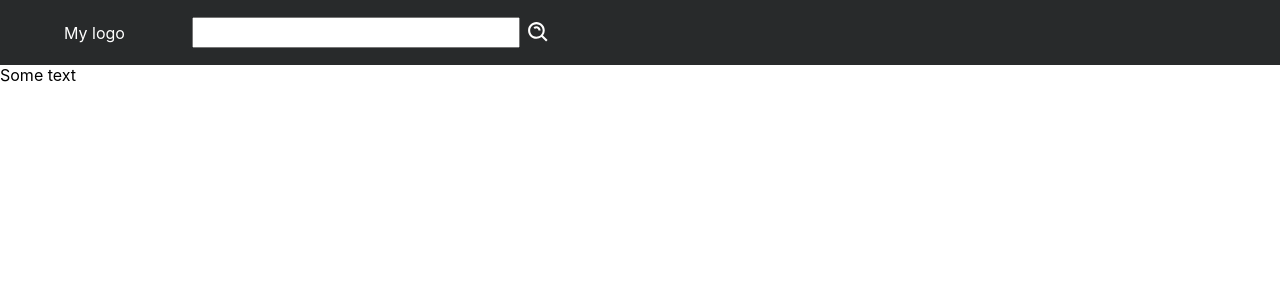
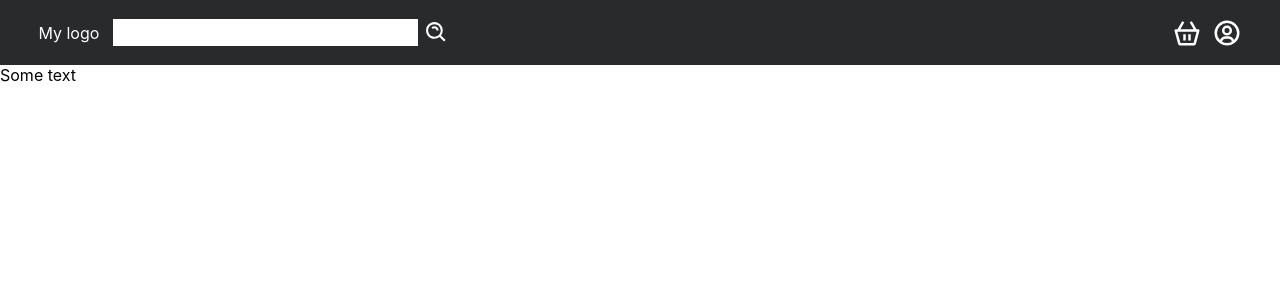
Before and after one commit to srevinU/myApp_b_repo, a React (Create React App) app in the folder myapp_b/: page / in a window 1280 px wide. Shown: the top 300 px of the page. Built offline with nearby package versions, Linux system fonts and the light colour scheme.

Commit message:
Navbar inProgress

```diff
--- a/myapp_b/src/App.js
+++ b/myapp_b/src/App.js
@@ -1,7 +1,7 @@
 
 import React from "react";
 import './App.css';
-import Navbar from './component_js/Navnar';
+import Navbar from './component_js/Navbar';
 import Home from './component_js/Home';
 
 function App() {
--- /dev/null
+++ b/myapp_b/src/component_css/DropDownProfil.css
@@ -0,0 +1,12 @@
+.dropDownProfilDisplayed {
+    position: absolute;
+    padding:10%;
+    background-color: grey;
+    top: 65px;
+    left: 80%;
+    color: royalblue;
+}
+
+.dropDownProfilHid {
+   display: none;
+}
--- a/myapp_b/src/component_css/Navbar.css
+++ b/myapp_b/src/component_css/Navbar.css
@@ -1,18 +1,25 @@
 .navbar {
     background-color: rgb(40, 42, 43);
+    /* background-color: rgba(160, 4, 250, 0.829); */
     align-items: center;
     display: flex;
     position: sticky;
+    padding-left: 3%;
+    padding-right: 3%;
     top: 0;
     z-index: 100;
     height: 65px;
     color: white;
+    transition: 1 ease;
+}
+
+.navbar .logos:hover{
+    opacity: 0.5;
 }
 
 .nav_logo {
     display: flex;
-    width: 10%;
-    margin-left: 5%;
+    width: 75px;
 }
 
 .nav_search_bar {
@@ -21,6 +28,7 @@
 }
 
 .nav_search_bar .search_input {
+    border: none;
     width: 50%;
     height: 25px;
     outline: none;
@@ -29,11 +37,27 @@
 .nav_search_logo {
     display: flex;
     color:  white;
-    cursor: pointer;
     margin: auto 1%;
 }
 
-.logos {
+
+.nav_search_logo .logos {
     width: 25px;
     height: 25px;
+    cursor: pointer;
 }
+
+.nav_options {
+    display: flex;
+    margin-left: auto;
+}
+
+.nav_options .logos {
+    width: 30px;
+    height: 30px;
+    cursor: pointer;
+}
+
+.nav_options #basketLogo {
+    margin-right: 10px;
+}
--- /dev/null
+++ b/myapp_b/src/component_js/DropDownProfil.js
@@ -0,0 +1,12 @@
+import "../component_css/DropDownProfil.css"
+
+function DropDownProfil(props) {
+
+    return (
+      <div className={ props.clicked ? "dropDownProfilDisplayed" : "dropDownProfilHid"}>
+        <p>Hello</p>
+      </div>
+    );
+  }
+
+  export default DropDownProfil;
--- /dev/null
+++ b/myapp_b/src/component_js/Navbar.js
@@ -0,0 +1,51 @@
+import React, { useState } from 'react';
+import "../component_css/Navbar.css";
+import { BiSearchAlt, BiBasket, BiUserCircle } from 'react-icons/bi';
+import DropDownProfil from "./DropDownProfil";
+import "../component_css/DropDownProfil.css";
+
+
+
+function Navbar() {
+
+  const [clickProfile, setClickProfile] = useState(false);
+  const [clickBasket, setClickBasket] = useState(false);
+
+
+  const logoOnClickProfilOption = () => {
+    setClickProfile(!clickProfile);
+  }
+
+  const logoOnClickBasketOption = () => {
+    setClickBasket(!setClickBasket);
+  }
+
+    return (
+      <div className="navbar">
+
+        <div className="nav_logo">
+          <div>My logo</div>
+        </div>
+
+        <div className="nav_search_bar">
+          <input className="search_input"/>
+          <div className="nav_search_logo">
+            <BiSearchAlt className="logos"/>
+          </div>
+        </div>
+
+        <div className="nav_options">
+
+        <BiBasket className="logos" id="basketLogo" onClick= {logoOnClickBasketOption}/>
+        <BiUserCircle className="logos" id="userLogo" onClick= {logoOnClickProfilOption}/>
+
+        </div>
+
+        <DropDownProfil clicked={clickProfile}/>
+
+      </div>
+    );
+  }
+
+
+  export default Navbar;
--- a/myapp_b/src/component_js/Navnar.js
+++ /dev/null
@@ -1,29 +0,0 @@
-import "../component_css/Navbar.css"
-import { BiSearchAlt } from 'react-icons/bi';
-
-
-const logoOnClick = () => {
-  console.warn("There is a click !");
-}
-
-function Navbar() {
-
-    return (
-      <div className="navbar">
-
-        <div className="nav_logo">
-          <div>My logo</div>
-        </div>
-
-        <div className="nav_search_bar">
-          <input className="search_input"/>
-          <div className="nav_search_logo" onClick= {logoOnClick}>
-            <BiSearchAlt className="logos"/>
-          </div>
-        </div>
-
-      </div>
-    );
-  }
-
-  export default Navbar;
--- /dev/null
+++ b/myapp_b/src/component_json/profile.json
@@ -0,0 +1,4 @@
+{
+    "first_name": "",
+    "last_name": ""
+}
```
